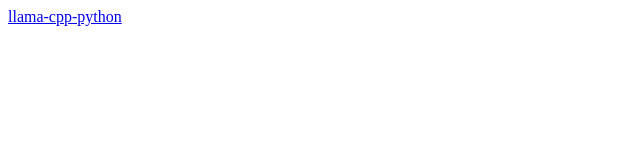
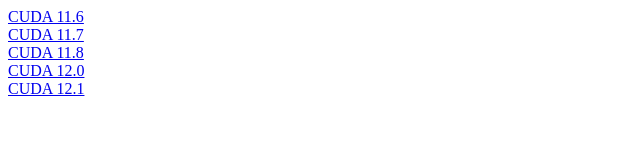
Before and after one commit to jllllll/llama-cpp-python-cuBLAS-wheels, a plain HTML site: page docs/index.html in a window 1280 px wide. Shown: the whole page, without its empty margins (0-640 px from the left). Drawn offline with Linux system fonts and the light colour scheme.

Commit message:
Revert 2e236151ff5ec6ffc3a98096c0eee5c96323a71e

```diff
--- a/docs/index.html
+++ b/docs/index.html
@@ -1,6 +1,10 @@
 <!DOCTYPE html>
 <html>
   <body>
-    <a href="llama-cpp-python.html">llama-cpp-python</a>
+    <a href="cu116">CUDA 11.6</a><br/>
+    <a href="cu117">CUDA 11.7</a><br/>
+    <a href="cu118">CUDA 11.8</a><br/>
+    <a href="cu120">CUDA 12.0</a><br/>
+    <a href="cu121">CUDA 12.1</a><br/>
   </body>
 </html>
```
Also changed, not shown: docs/llama-cpp-python.html (deleted, +0 -10 lines), 1 other file.
